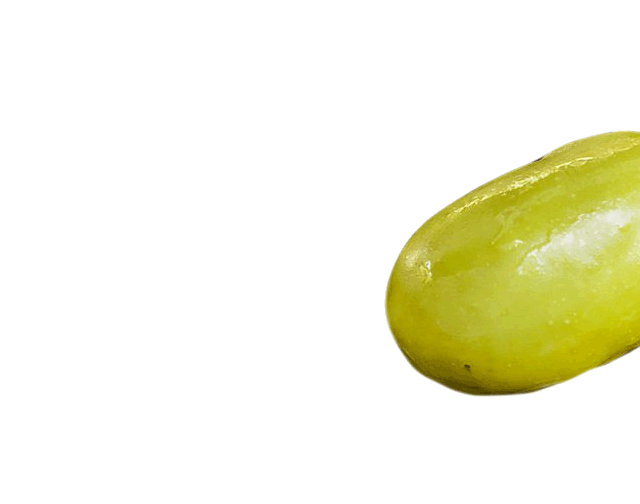
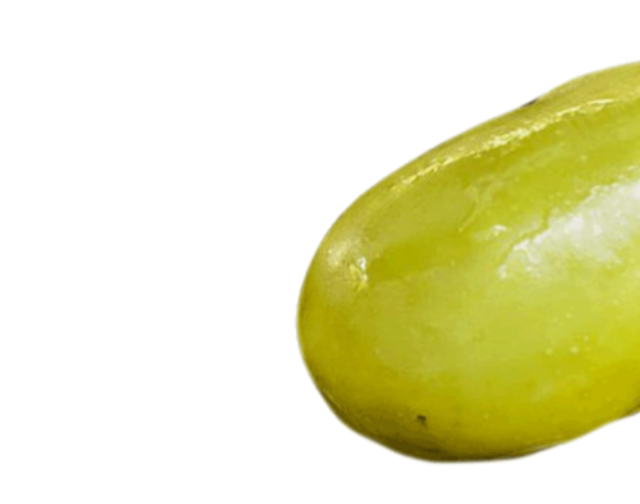
Before and after one commit to crumplerbags/franco, a plain HTML site: page index.html in a window 1280 px wide. Shown: the part 218-722 px from the top of the page, without its empty margins (640-1280 px from the left). Drawn offline with Linux system fonts and the light colour scheme.

Commit message:
Update index.html

```diff
--- a/index.html
+++ b/index.html
@@ -14,8 +14,8 @@
 
     .image-container {
       position: fixed;
-      width: 380px;
-      height: 380px;
+      width: 580px;
+      height: 580px;
       z-index: 9999999;
       pointer-events: none;
 
```
